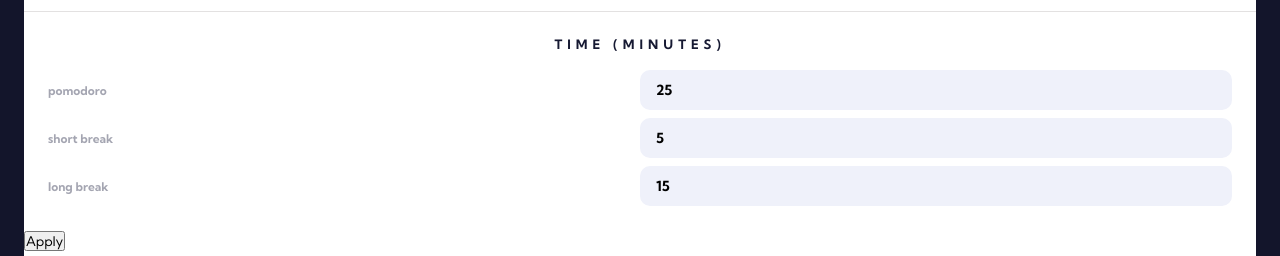
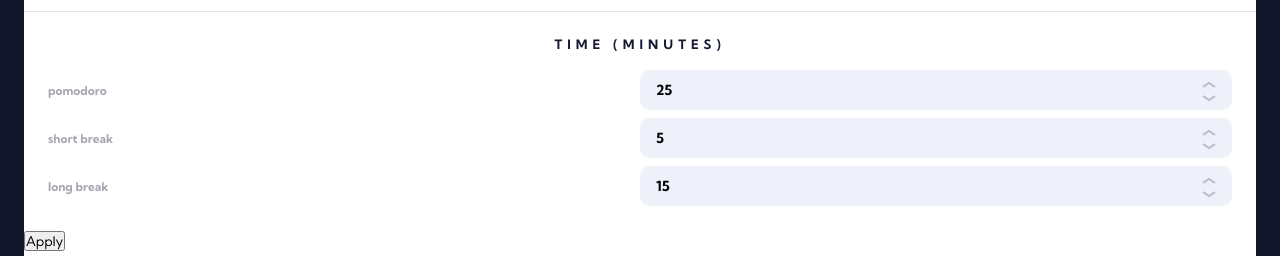
Before and after one commit to ryanbradley-webdev/pomodoro, a React (Vite) app: page / in a window 1280 px wide. Both pictures are taken after a click on the button 640 px from the left and 710 px from the top of the page. Shown: the part 131-387 px from the top of the page. Built offline with nearby package versions, Linux system fonts and the light colour scheme.

Commit message:
Add increment/decrement buttons to numeric inputs.

```diff
--- /dev/null
+++ b/src/assets/DownArrowIcon.tsx
@@ -0,0 +1,7 @@
+export default function DownArrowIcon() {
+  return (
+    <svg xmlns="http://www.w3.org/2000/svg" width="14" height="7">
+      <path fill="none" stroke="#1E213F" strokeOpacity=".25" strokeWidth="2" d="M1 1l6 4 6-4"/>
+    </svg>
+  )
+}
--- /dev/null
+++ b/src/assets/UpArrowIcon.tsx
@@ -0,0 +1,7 @@
+export default function UpArrowIcon() {
+  return (
+    <svg xmlns="http://www.w3.org/2000/svg" width="14" height="7">
+      <path fill="none" stroke="#1E213F" strokeOpacity=".25" strokeWidth="2" d="M1 6l6-4 6 4"/>
+    </svg>
+  )
+}
--- a/src/components/NumericInput/NumericInput.module.css
+++ b/src/components/NumericInput/NumericInput.module.css
@@ -1,4 +1,5 @@
 .label {
+  position: relative;
   display: grid;
   grid-template-columns: repeat(2, 1fr);
   align-items: center;
@@ -22,3 +23,20 @@
   font-size: 12px;
   font-weight: bold;
 }
+
+.label button {
+  position: absolute;
+  right: 16px;
+  background-color: transparent;
+  border: none;
+  width: fit-content;
+  height: fit-content;
+}
+
+.label button:first-of-type {
+  top: 5px;
+}
+
+.label button:last-of-type {
+  bottom: 5px;
+}
--- a/src/components/NumericInput/NumericInput.tsx
+++ b/src/components/NumericInput/NumericInput.tsx
@@ -1,3 +1,5 @@
+import DownArrowIcon from '../../assets/DownArrowIcon'
+import UpArrowIcon from '../../assets/UpArrowIcon'
 import styles from './NumericInput.module.css'
 
 export default function NumericInput({
@@ -13,6 +15,14 @@ export default function NumericInput({
     const newValue = Number.parseInt(e.target.value)
 
     updateValue(newValue)
+  }
+
+  const incrementValue = () => {
+    updateValue(value + 1)
+  }
+
+  const decrementValue = () => {
+    updateValue(value - 1)
   }
 
   return (
@@ -34,6 +44,19 @@ export default function NumericInput({
         min={0}
       />
 
+      <button
+        onClick={incrementValue}
+      >
+        <UpArrowIcon />
+      </button>
+
+      <button
+        onClick={decrementValue}
+        disabled={value <= 0}
+      >
+        <DownArrowIcon />
+      </button>
+
     </label>
   )
 }
```
